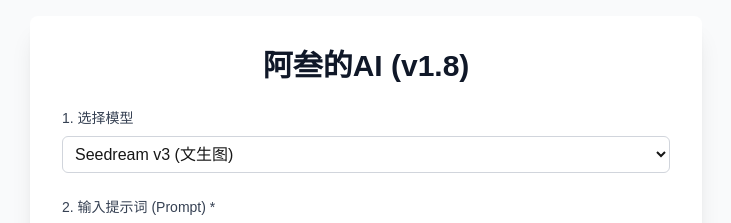
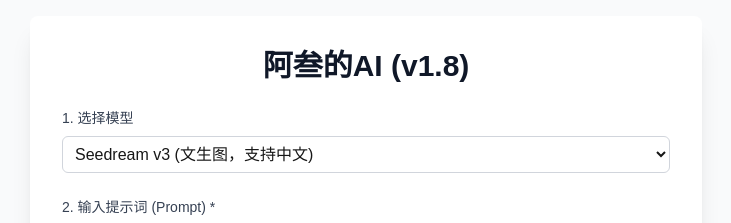
Before and after one commit to komjourney/my-fal-video-app, a Next.js app: page / in a window 1280 px wide. Shown: the top 223 px of the page, without its empty margins (274-1005 px from the left). Built offline with nearby package versions, Linux system fonts and the light colour scheme; what @fal-ai/client would draw is missing.

Commit message:
update model name in VideoGenerator component to include language support

```diff
--- a/components/VideoGenerator.jsx
+++ b/components/VideoGenerator.jsx
@@ -16,7 +16,7 @@
 const MODELS_CONFIG = [
   {
     id: "fal-ai/bytedance/seedream/v3/text-to-image",
-    name: "Seedream v3 (文生图)",
+    name: "Seedream v3 (文生图，支持中文)",
     type: 'image',
     isActive: true,
     defaults: {
```
